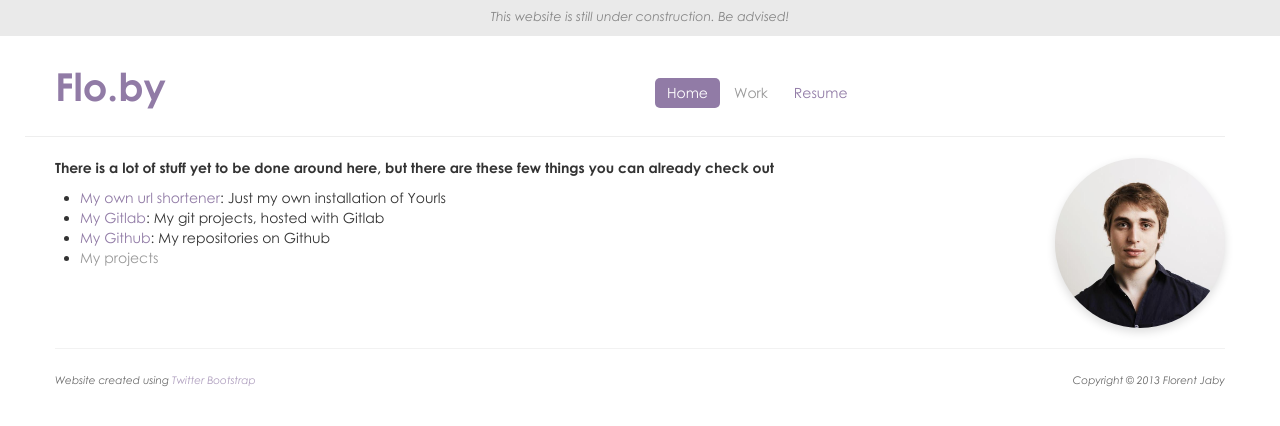
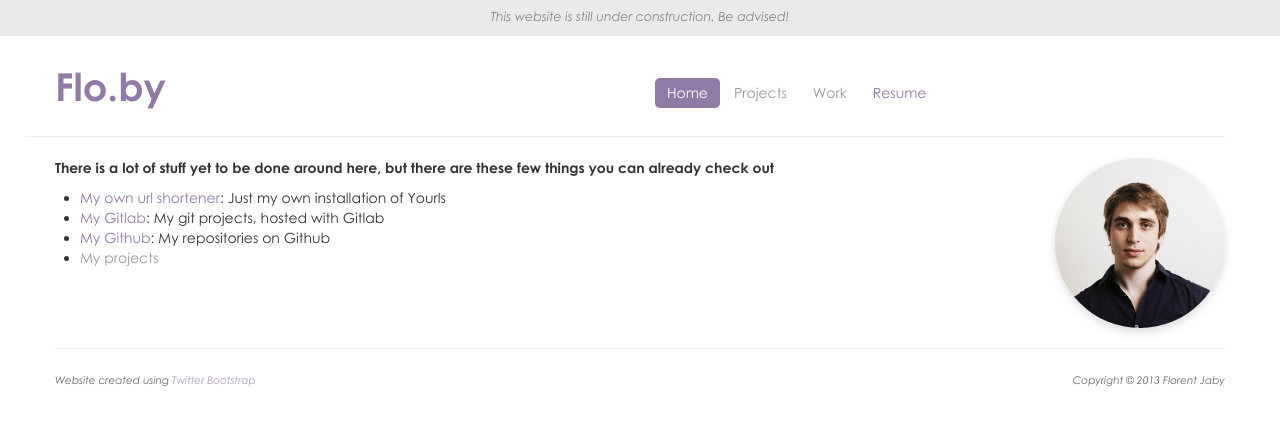
Before and after one commit to Floby/node-libspotify, a Jekyll site: the page built from index.html, in a window 1280 px wide. Shown: the top 426 px of the page. Built offline with Jekyll 4.4.1, drawn with Linux system fonts in a browser that asks for light colours; the list of posts is cut into pages by our own code.

Commit message:
add projects to menu

```diff
--- a/_layouts/default.html
+++ b/_layouts/default.html
@@ -35,6 +35,11 @@
                         <li class="active"><a href="/">Home</a></li>
                     {% else %}
                         <li class=""><a href="/">Home</a></li>
+                    {% endif%}
+                    {% if page.menu_item == 'projects' %}
+                        <li class="active"><a href="http://projects.flo.by/">Projects</a></li>
+                    {% else %}
+                        <li class="disabled"><a href="#">Projects</a></li>
                     {% endif%}
                     <li class="disabled"><a rel="comingsoon" href="#">Work</a></li>
                     {% if page.menu_item == 'resume' %}
```
